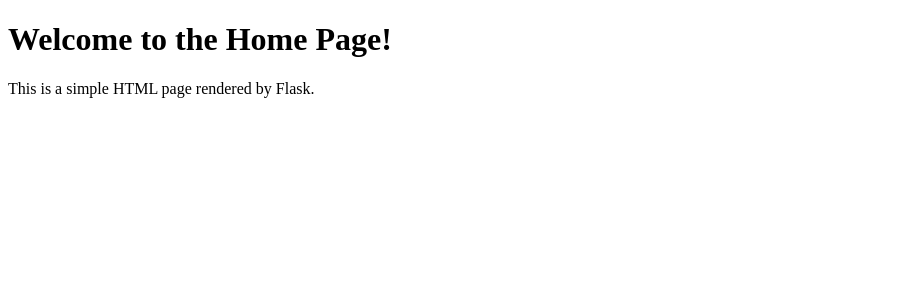
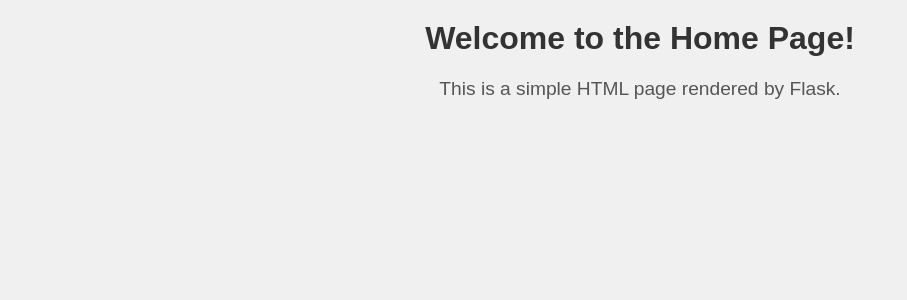
Before and after one commit to anilkumar-011/nonce, a Flask app: template templates/index.html in a window 1280 px wide. Shown: the top 300 px of the page, without its empty margins (0-907 px from the left). Run offline with Flask 3, Linux system fonts and the light colour scheme; the template is opened without the code that fills it, so the values that code supplies are empty.

Commit message:
style-src

```diff
--- a/main.py
+++ b/main.py
@@ -9,7 +9,9 @@ app = Flask(__name__)
 def home():
     nonce = base64.b64encode(secrets.token_bytes(16)).decode('utf-8')
     g.nonce=nonce
-    return render_template("index.html", nonce=nonce)
+    css_nonce = base64.b64encode(secrets.token_bytes(16)).decode('utf-8')
+    g.css_nonce=css_nonce
+    return render_template("index.html", nonce=nonce, css_nonce=css_nonce)
 
 
 @app.after_request
@@ -20,7 +22,9 @@ def after_request(response):
     nonce = getattr(g, 'nonce', None)
     if nonce:
         response.headers["Content-Security-Policy"] = f"script-src 'nonce-{nonce}'"
-
+    css_nonce = getattr(g, 'css_nonce', None)
+    if css_nonce:
+        response.headers["Content-Security-Policy"] = f"style-src 'nonce-{css_nonce}'"
     return response
 
 
--- a/templates/index.html
+++ b/templates/index.html
@@ -2,10 +2,12 @@
 <html lang="en">
 
 <head>
-    <Script src="https://www.googletagmanager.com/gtag/js" strategy="afterInteractive" nonce="{{nonce}}"></Script>
     <meta charset="UTF-8">
     <meta name="viewport" content="width=device-width, initial-scale=1.0">
     <title>Home Page</title>
+
+    <script src="https://www.googletagmanager.com/gtag/js" nonce="{{nonce}}" defer></script>
+    <link rel="stylesheet" href="{{ url_for('static', filename='style.css') }}" nonce="{{css_nonce}}">
 </head>
 
 <body>
--- /dev/null
+++ b/templates/style.css
@@ -0,0 +1,19 @@
+/* style.css */
+body {
+    font-family: Arial, sans-serif;
+    margin: 0;
+    padding: 0;
+    background-color: #f0f0f0;
+}
+
+h1 {
+    color: #333;
+    text-align: center;
+    margin-top: 20px;
+}
+
+p {
+    color: #555;
+    text-align: center;
+    font-size: 1.2em;
+}
```
